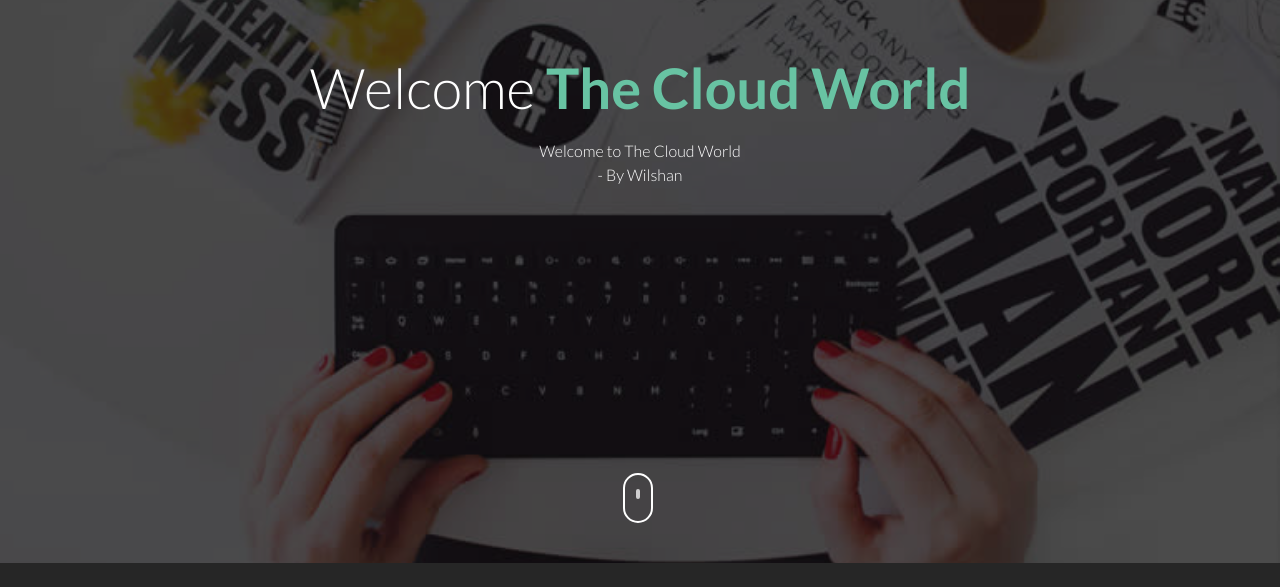
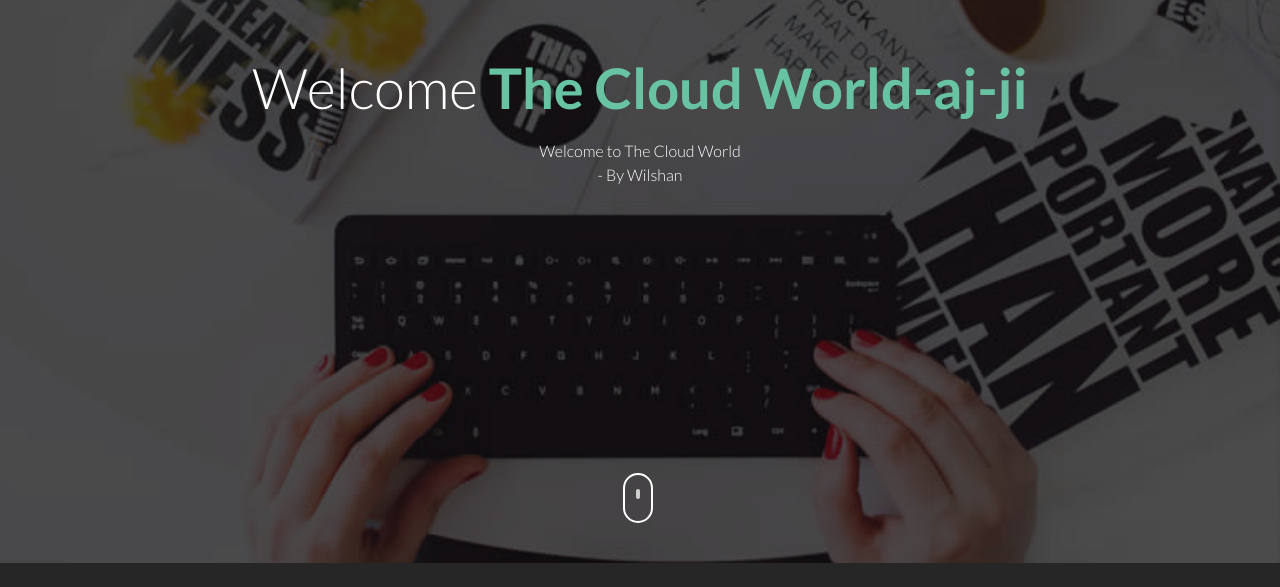
Before and after one commit to ajay-devop/aws-test-code-deploye, a plain HTML site: page index.html in a window 1280 px wide. Shown: the part 237-824 px from the top of the page. Drawn offline with Linux system fonts and the light colour scheme.

Commit message:
Update index.html

```diff
--- a/index.html
+++ b/index.html
@@ -39,7 +39,7 @@
 				<div class="col-md-12 text-center st-header-content">
 					<div class="logo"><a href=""><img src="images/logo.png" alt=""></a></div>
 					<div class="st-header-title">
-						<h2>Welcome <span>The Cloud World</span></h2>
+						<h2>Welcome <span>The Cloud World-aj-ji</span></h2>
 						<p>Welcome to The Cloud World <br /> - By Wilshan </p>
 					</div>
 				</div>
```
